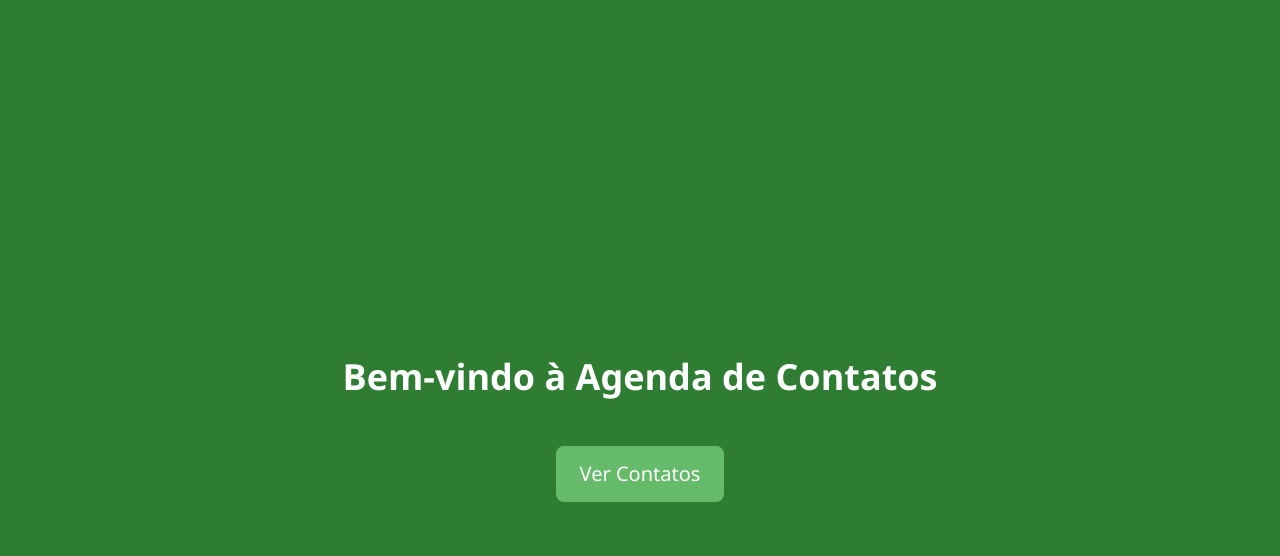
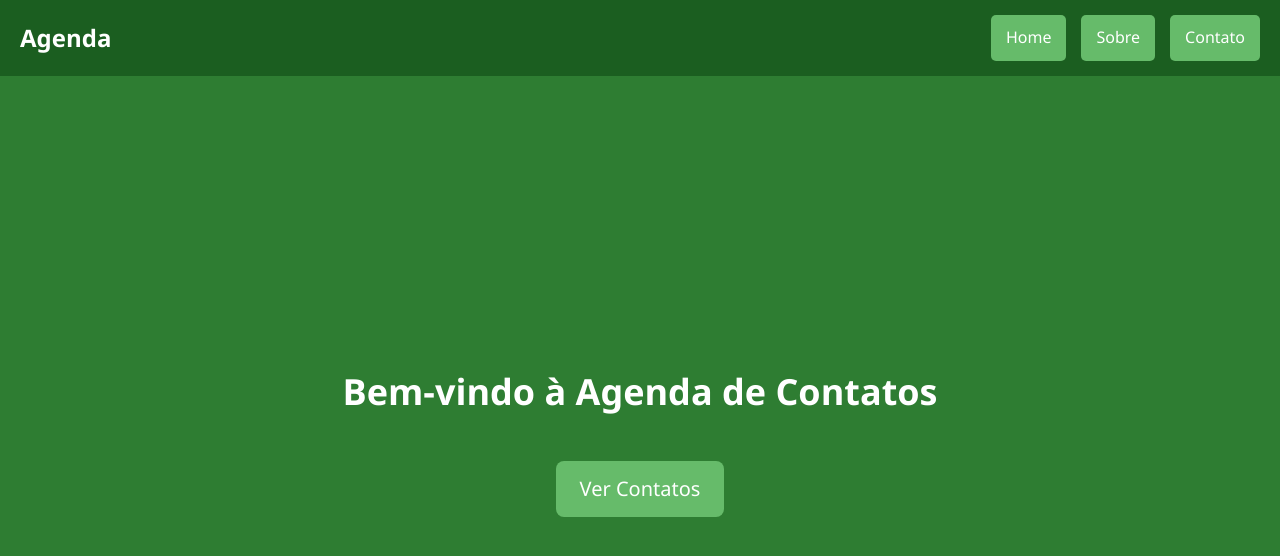
Before and after one commit to w4ltrick/agenda-django, a Django app: template Agenda/contatos/templates/contatos/home.html in a window 1280 px wide. Shown: the top 556 px of the page. Run offline with Django 3.2, Linux system fonts and the light colour scheme; the template is opened without the code that fills it, so the values that code supplies are empty.

Commit message:
Add files via upload

```diff
--- a/Agenda/contatos/templates/contatos/home.html
+++ b/Agenda/contatos/templates/contatos/home.html
@@ -15,7 +15,7 @@
       /* Corpo da página */
       body {
         font-family: 'Segoe UI', Tahoma, Geneva, Verdana, sans-serif;
-        background-color: #2e7d32; /* Verde escuro */
+        background-color: #2e7d32;
         color: white;
         line-height: 1.6;
         padding: 0;
@@ -27,36 +27,64 @@
         flex-direction: column;
       }
 
+      /* Navbar */
+      .navbar {
+        width: 100%;
+        background-color: #1b5e20; /* Verde mais escuro */
+        padding: 15px 20px;
+        position: fixed;
+        top: 0;
+        left: 0;
+        display: flex;
+        justify-content: space-between;
+        align-items: center;
+      }
+      .navbar h2 {
+        color: white;
+        margin: 0;
+        font-size: 24px;
+      }
+      .navbar nav {
+        display: flex;
+        gap: 15px;
+      }
+      .navbar a {
+        color: white;
+        text-decoration: none;
+        padding: 10px 15px;
+        background-color: #66bb6a;
+        border-radius: 5px;
+        transition: all 0.3s;
+      }
+      .navbar a:hover {
+        background-color: #4caf50;
+        transform: translateY(-2px);
+      }
+
       /* Título */
       h1 {
         text-align: center;
-        margin-top: 50px;
+        margin-top: 80px; /* Ajuste para não ficar coberto pela navbar */
         font-size: 36px;
         font-weight: 600;
       }
 
-      /* Navegação */
-      nav {
+      /* Botão de navegação */
+      .main-nav {
         margin-top: 40px;
-        display: flex;
-        justify-content: center;
       }
-
-      /* Estilo dos links */
-      a {
+      .main-nav a {
         text-decoration: none;
         font-size: 20px;
         color: white;
-        background-color: #66bb6a; /* Verde claro */
+        background-color: #66bb6a;
         padding: 12px 24px;
         border-radius: 8px;
         display: inline-block;
         transition: all 0.3s ease;
       }
-
-      /* Efeito de hover nos links */
-      a:hover {
-        background-color: #4caf50; /* Tom intermediário de verde */
+      .main-nav a:hover {
+        background-color: #4caf50;
         transform: translateY(-3px);
         box-shadow: 0 5px 15px rgba(0, 0, 0, 0.1);
       }
@@ -66,17 +94,28 @@
         h1 {
           font-size: 28px;
         }
-
-        a {
-          font-size: 18px;
-          padding: 10px 20px;
+        .navbar h2 {
+          font-size: 20px;
+        }
+        .navbar a {
+          font-size: 16px;
+          padding: 8px 12px;
         }
       }
     </style>
   </head>
   <body>
+    <div class="navbar">
+      <h2>Agenda</h2>
+      <nav>
+        <a href="#">Home</a>
+        <a href="#">Sobre</a>
+        <a href="#">Contato</a>
+      </nav>
+    </div>
+
     <h1>Bem-vindo à Agenda de Contatos</h1>
-    <nav>
+    <nav class="main-nav">
       <a href="{% url 'lista_contatos' %}">Ver Contatos</a>
     </nav>
   </body>
```
Also changed, not shown: Agenda/contatos/templates/contatos/lista_contatos.html (+31 -1 lines).
